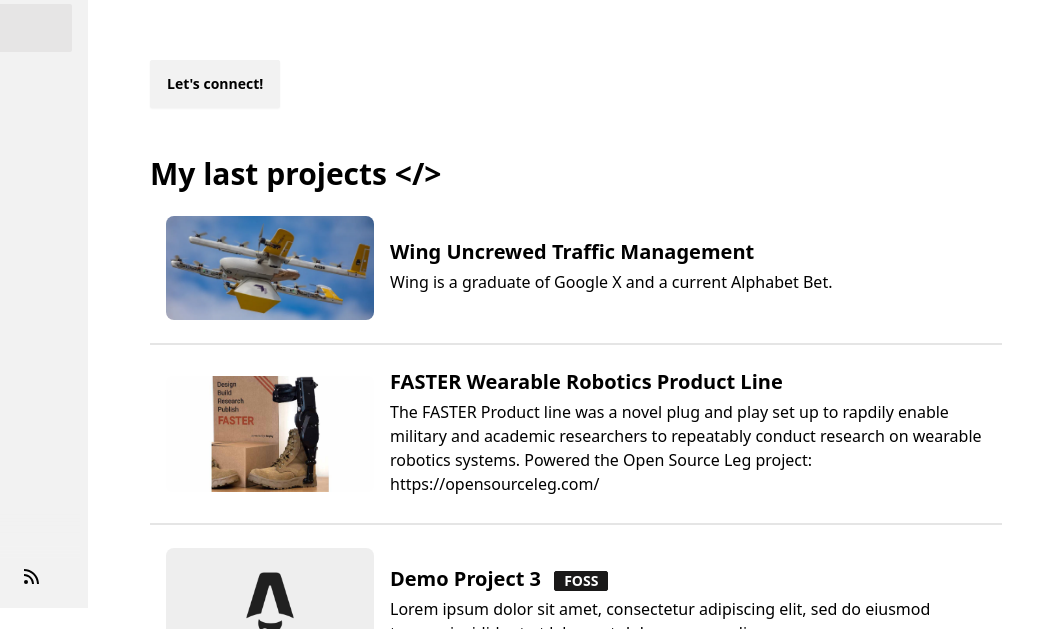
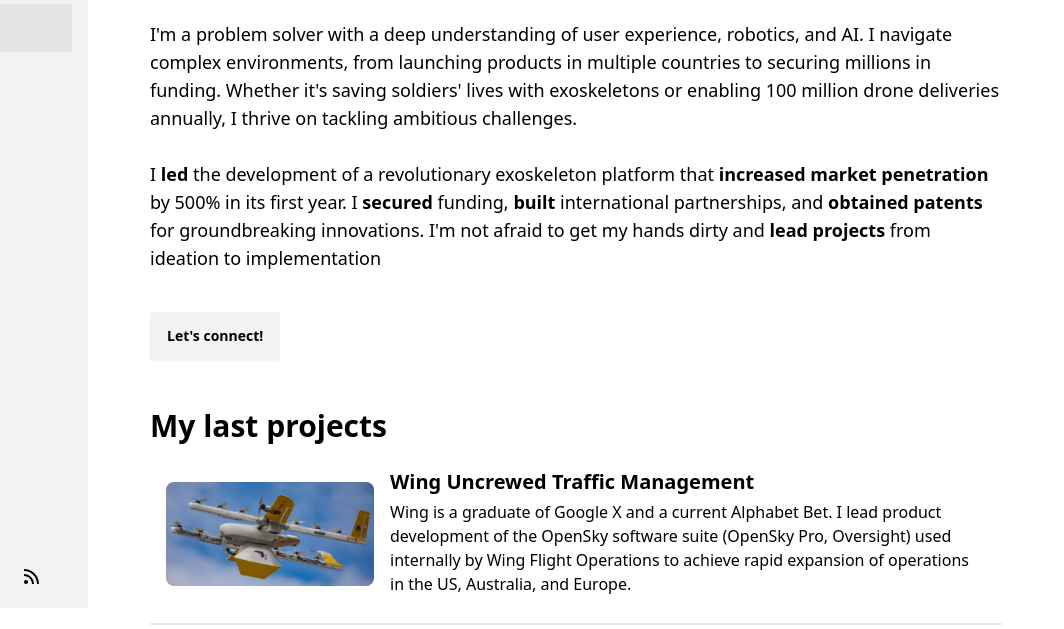
Before and after one commit to jtk10001/jtk10001.github.io, an Astro site: page / in a window 1280 px wide. Shown: the part 192-821 px from the top of the page, 216-1280 px from the left. Built offline with nearby package versions, Linux system fonts and the light colour scheme; Astro itself is replaced by a stand-in of ours.

Commit message:
Updates to about me and projects
Added: About me section
Cleaned up projects

```diff
--- a/src/pages/index.astro
+++ b/src/pages/index.astro
@@ -16,6 +16,10 @@ const last_posts = posts.slice(0, 3);
     <div class="text-3xl py-3 font-bold">Product Manager and Engineer</div>
     <div class="py-2">
       <text class="text-lg">
+       I'm a problem solver with a deep understanding of user experience, robotics, and AI. I navigate complex environments, from launching products in multiple countries to securing millions in funding. Whether it's saving soldiers' lives with exoskeletons or enabling 100 million drone deliveries annually, I thrive on tackling ambitious challenges.
+<br><br>
+        I <b>led</b> the development of a revolutionary exoskeleton platform that <b>increased market penetration</b> by 500% in its first year. I <b>secured</b> funding, <b>built</b> international partnerships, and <b>obtained patents</b> for groundbreaking innovations. I'm not afraid to get my hands dirty and <b>lead projects</b> from ideation to implementation
+
         <!-- long text here test-->
       </text>
     </div>
@@ -25,13 +29,13 @@ const last_posts = posts.slice(0, 3);
   </div>
 
   <div>
-    <div class="text-3xl w-full font-bold mb-2">My last projects {"</>"}</div>
+    <div class="text-3xl w-full font-bold mb-2">My last projects {""}</div>
   </div>
 
   <HorizontalCard
     title="Wing Uncrewed Traffic Management"
     img="/Wing Delivery Drone.webp"
-    desc="Wing is a graduate of Google X and a current Alphabet Bet."
+    desc="Wing is a graduate of Google X and a current Alphabet Bet. I lead product development of the OpenSky software suite (OpenSky Pro, Oversight) used internally by Wing Flight Operations to achieve rapid expansion of operations in the US, Australia, and Europe."
     url="https://wing.com/unmanned-traffic-management/"
     badge=""
   />
@@ -40,16 +44,17 @@ const last_posts = posts.slice(0, 3);
     title="FASTER Wearable Robotics Product Line"
     img="/FASTER.jpg"
     desc="The FASTER Product line was a novel plug and play set up to rapdily enable military and academic researchers to repeatably conduct research on wearable robotics systems. Powered the Open Source Leg project: https://opensourceleg.com/"
+
     url="https://exoskeletonreport.com/product/exoboot/"
   />
   <div class="divider my-0"></div>
-  <HorizontalCard
+ <!-- <HorizontalCard
     title="Demo Project 3"
     img="/post_img.webp"
     desc="Lorem ipsum dolor sit amet, consectetur adipiscing elit, sed do eiusmod tempor incididunt ut labore et dolore magna aliqua."
     url="#"
     badge="FOSS"
-  />
+  /> -->
 
   <!--
   <div>
```
